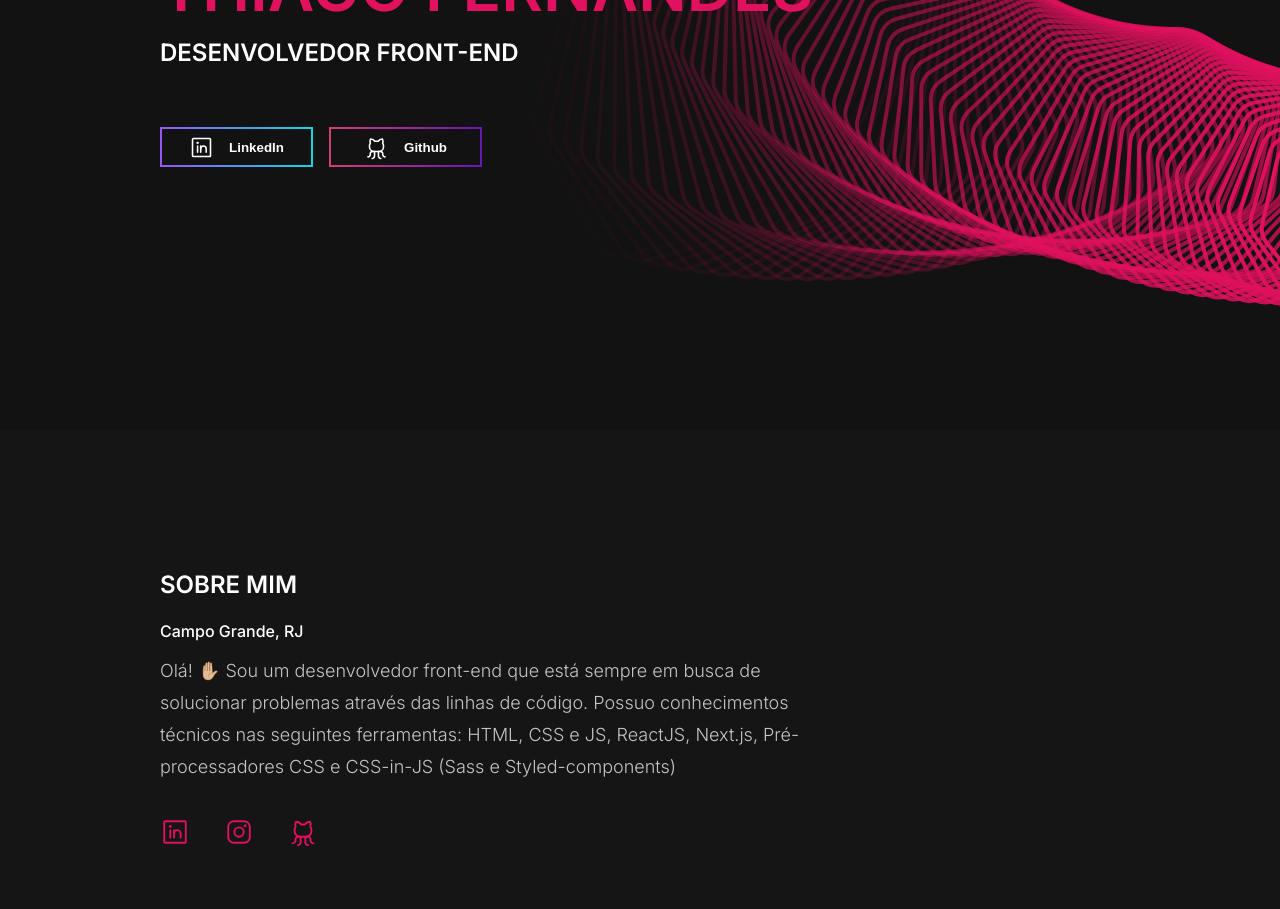
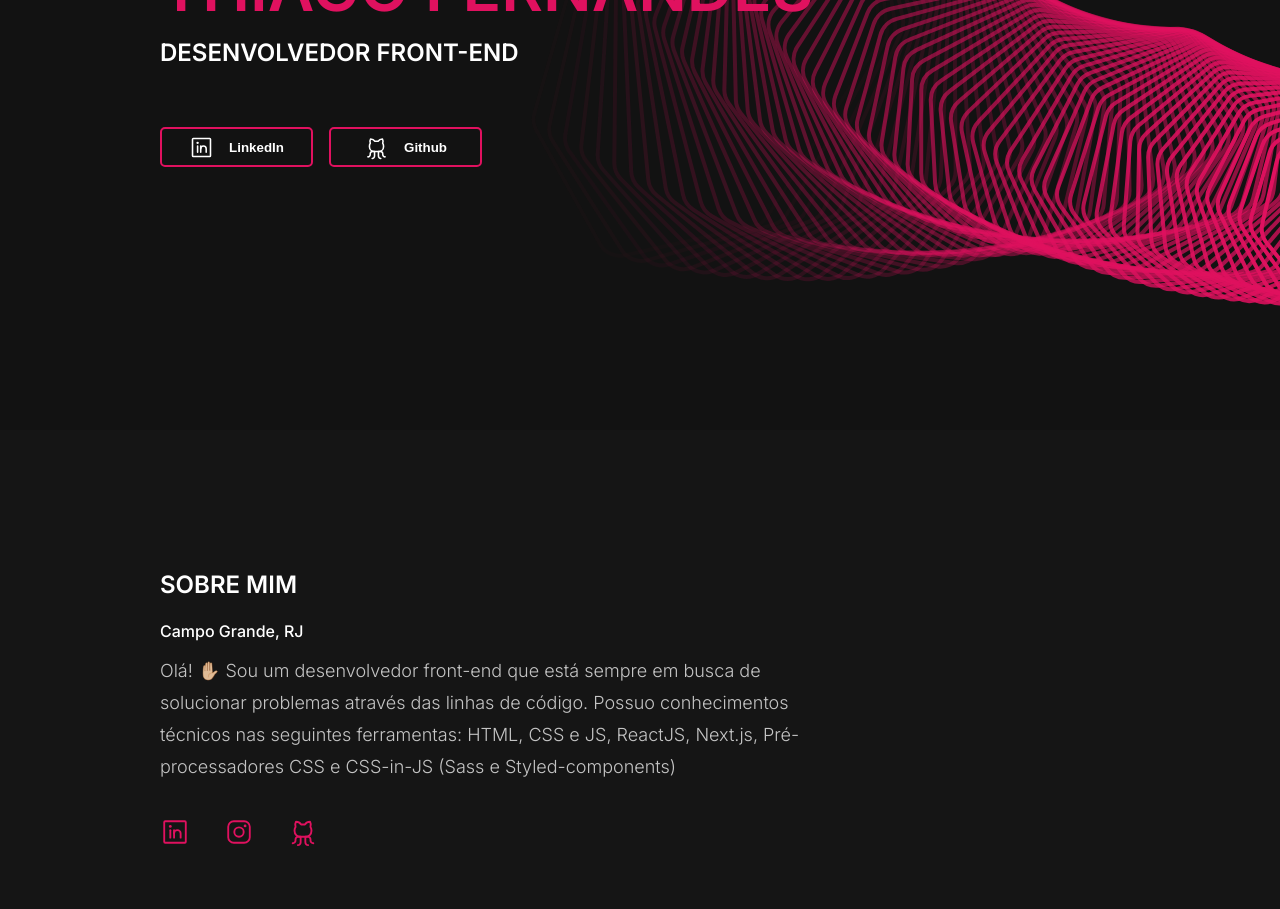
Before and after one commit to Th-Fernandes/old-Portfolio, a Next.js app: page / in a window 1280 px wide. Shown: the part 460-1369 px from the top of the page. Built offline with nearby package versions, Linux system fonts and the light colour scheme.

Commit message:
GradientButtonComponent: remove gradient prop

```diff
--- a/src/components/AboutMe/SkillsInfo/index.tsx
+++ b/src/components/AboutMe/SkillsInfo/index.tsx
@@ -10,7 +10,7 @@ export function SkillsInfo() {
       Component() {
         return (
           <NextLink href='/thiago-fernandes-curriculo.pdf' download={true} target="blank">
-            <GradientButton borderGradient="pink">
+            <GradientButton>
               <FileArrowDown size={25} color="#ffffff" />
               <span>Currículo</span>
             </GradientButton>
@@ -23,9 +23,9 @@ export function SkillsInfo() {
       Component() {
         return (
           <NextLink href="mailto:thiagojfcarvalho@gmail.com" title='thiagojfcarvalho@gmail.com' >
-            <GradientButton borderGradient="purple" >
-              <EnvelopeSimple  size={25} color="#ffffff" />
-              <span >Email</span>
+            <GradientButton>
+              <EnvelopeSimple size={25} color="#ffffff" />
+              <span>Email</span>
             </GradientButton>
           </NextLink>
         );
--- a/src/components/GradientButton/index.tsx
+++ b/src/components/GradientButton/index.tsx
@@ -3,14 +3,12 @@ import { GradientButtonContainer } from './styles';
 
 interface Props {
   children: ReactNode;
-  borderGradient: 'purple' | 'pink';
   width?: { mobile: string; desktop: string };
 }
 
-export function GradientButton({ children, borderGradient, width }: Props) {
-  console.log(borderGradient);
+export function GradientButton({ children, width }: Props) {
   return (
-    <GradientButtonContainer borderGradient={borderGradient} width={width}>
+    <GradientButtonContainer width={width}>
       {children}
     </GradientButtonContainer>
   );
--- a/src/components/GradientButton/styles.ts
+++ b/src/components/GradientButton/styles.ts
@@ -3,7 +3,6 @@ import breakpoints from 'assets/breakpoints.json';
 import colors from 'assets/colors.json';
 
 interface Props {
-  borderGradient: 'purple' | 'pink';
   width?: { mobile: string; desktop: string };
 }
 
@@ -18,12 +17,11 @@ export const GradientButtonContainer = styled.button<Props>`
   color: ${colors.neutrals.light};
   font-weight: 600;
   border: 2px transparent solid;
-  border-image: ${(props) => colors.gradients[props.borderGradient]};
-  border-image-slice: 1;
-  transition: 0.5s ease all;
+  border: 2px solid ${colors.brand};
+  transition: 0.5s ease background;
 
   &:hover {
-    background: ${props => colors.gradients[props.borderGradient]}
+    background: ${colors.brand}
   }
 
   @media (min-width: ${breakpoints['desktop-sm']}) {
--- a/src/components/Repositories/Repository/index.tsx
+++ b/src/components/Repositories/Repository/index.tsx
@@ -44,7 +44,6 @@ export function Repository({name, thumb, description, link, techs }: Props) {
       <a href={link} target="blank">
         <GradientButton
           width={{ mobile: '100%', desktop: '18.1rem' }}
-          borderGradient="purple"
         >
           <Link size={25} color="#ffffff" />
           <span>Visualizar</span>
--- a/src/pages/Home/PresentationBanner/SocialMediaButtons/index.tsx
+++ b/src/pages/Home/PresentationBanner/SocialMediaButtons/index.tsx
@@ -4,42 +4,21 @@ import { GithubLogo, LinkedinLogo } from 'phosphor-react';
 import { SocialMediaButtonsContainer } from './styles';
 
 export function SocialMediaButtons() {
-  const buttons = [
-    {
-      id: 1,
-      Component() {
   return (
+    <SocialMediaButtonsContainer className="social-media-buttons">
       <NextLink href='https://www.linkedin.com/in/thiago-fernandes-front/' target='blank'>
-            <GradientButton borderGradient="purple">
+        <GradientButton>
           <LinkedinLogo size={25} color="#ffffff" weight="regular" />
           <span>LinkedIn</span>
         </GradientButton>
       </NextLink>
-        );
-      },
-    },
-    {
-      id: 2,
-      Component() {
-        return (
+
       <NextLink href='https://github.com/Th-Fernandes' target='blank'>
-              <GradientButton borderGradient="pink">
+        <GradientButton>
           <GithubLogo size={25} color="#ffffff" weight="regular" />
           <span>Github</span>
         </GradientButton>
       </NextLink>
-        );
-      },
-    },
-  ];
-
-  return (
-    <SocialMediaButtonsContainer className="social-media-buttons">
-      {buttons.map(({ id, Component }) => (
-        <li key={id}>
-          <Component />
-        </li>
-      ))}
     </SocialMediaButtonsContainer>
   );
 }
```
Lines whose indentation alone changed are shown as unchanged.
